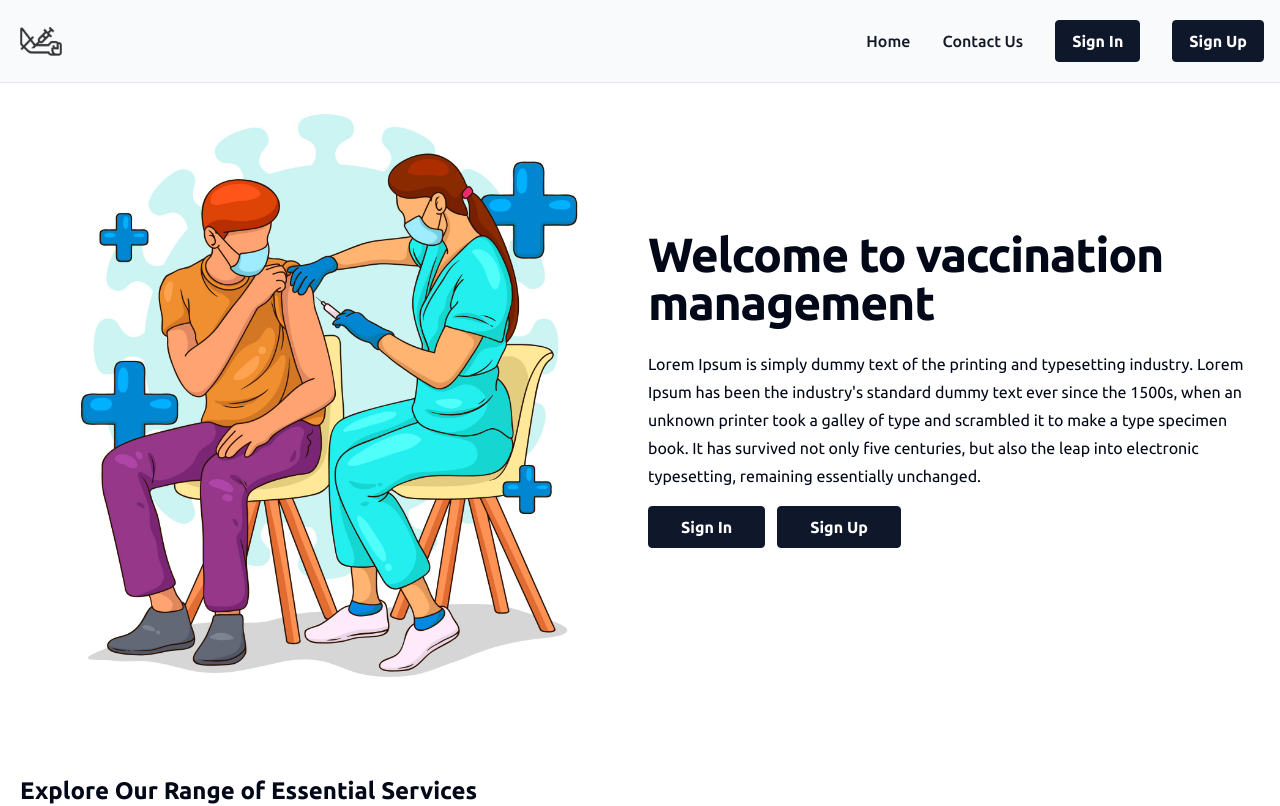
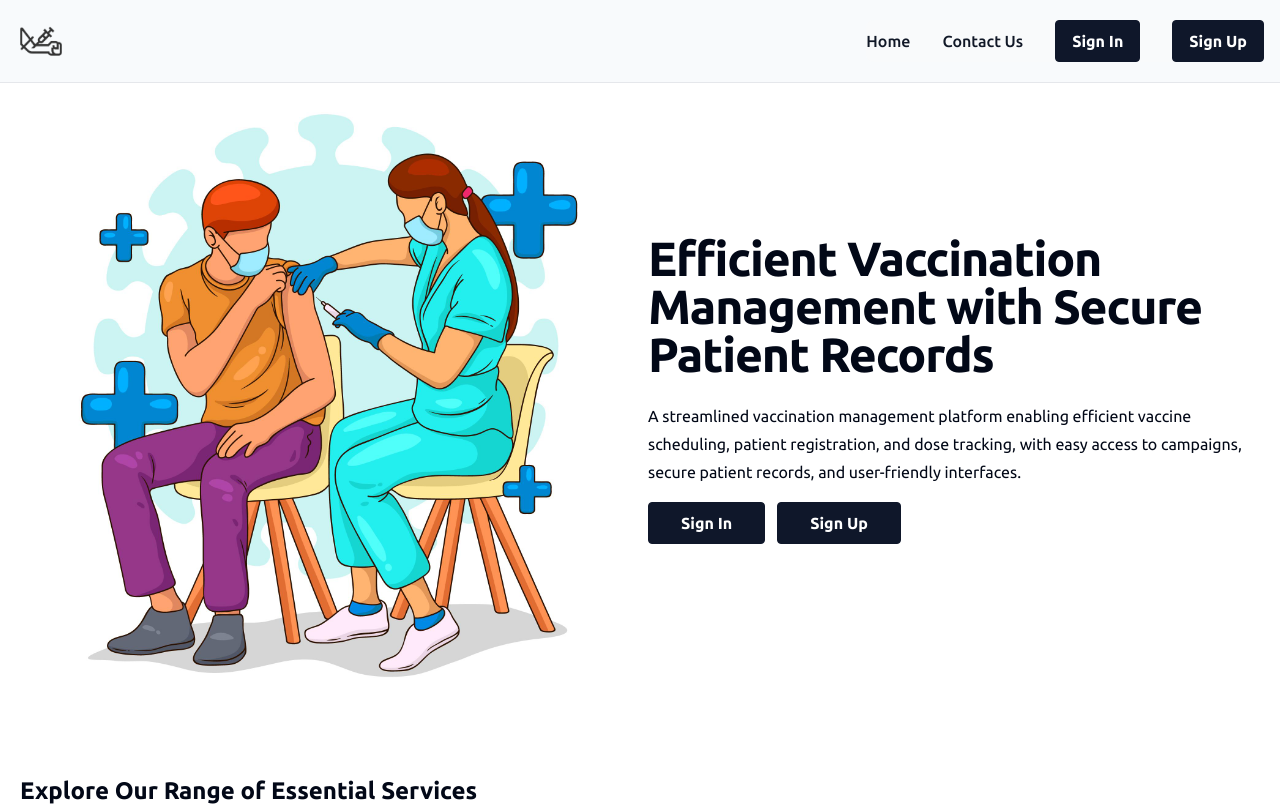
Before and after one commit to sajib925/vaccine-management-frontend, a Next.js app: page / in a window 1280 px wide. Shown: the top 806 px of the page. Built offline with nearby package versions, Linux system fonts and the light colour scheme; no server answers.

Commit message:
hero update

```diff
--- a/src/components/Hero.tsx
+++ b/src/components/Hero.tsx
@@ -28,10 +28,10 @@ function Hero() {
         </div>
         <div className="w-full lg:w-[50%]">
           <h1 className="scroll-m-20 text-2xl md:text-4xl font-extrabold tracking-tight lg:text-5xl">
-            Welcome to vaccination management
+            Efficient Vaccination Management with Secure Patient Records
           </h1>
           <p className="leading-7 mt-4 lg:mt-6">
-            {`Lorem Ipsum is simply dummy text of the printing and typesetting industry. Lorem Ipsum has been the industry's standard dummy text ever since the 1500s, when an unknown printer took a galley of type and scrambled it to make a type specimen book. It has survived not only five centuries, but also the leap into electronic typesetting, remaining essentially unchanged.`}
+            {`A streamlined vaccination management platform enabling efficient vaccine scheduling, patient registration, and dose tracking, with easy access to campaigns, secure patient records, and user-friendly interfaces.`}
           </p>
           {!authToken && (
             <div className="flex items-center flex-wrap gap-x-3 mt-4">
```
